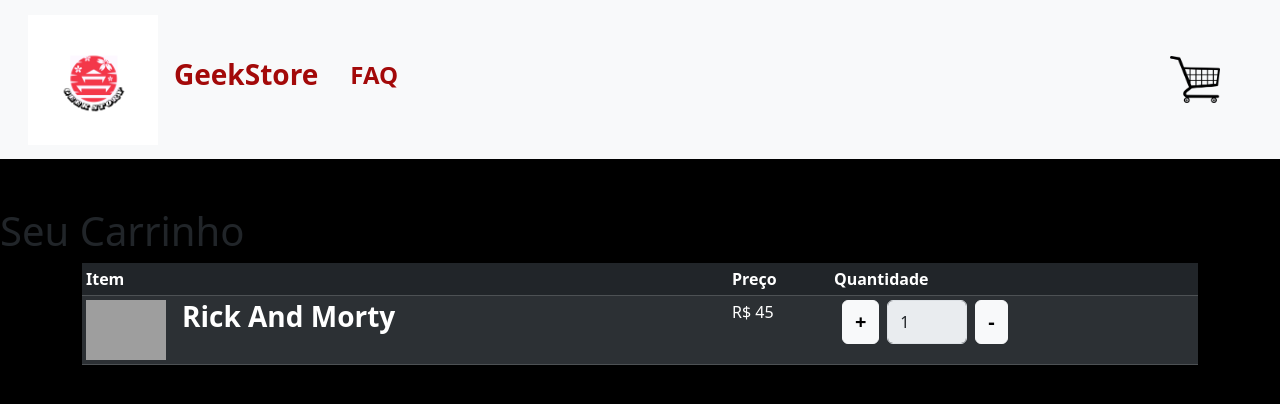
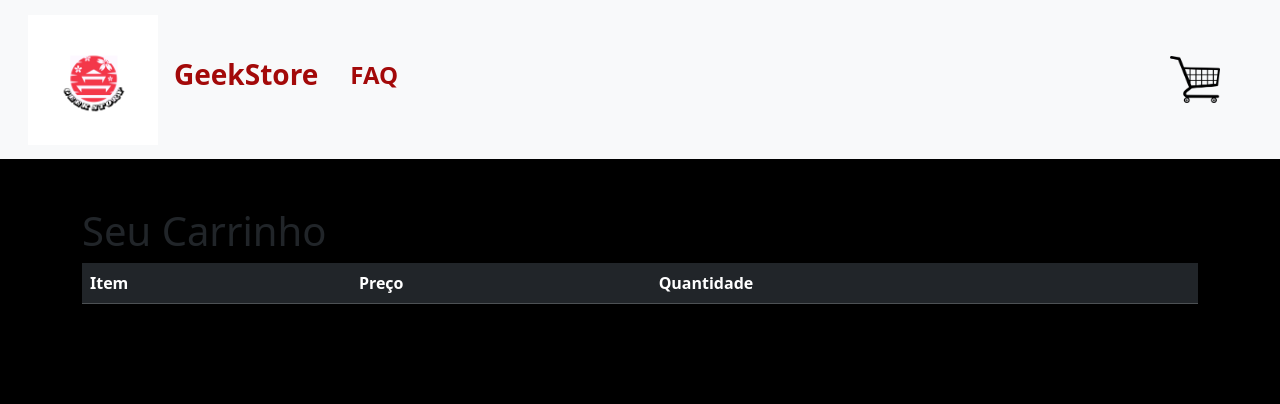
Before and after one commit to Amahitsu/TrabalhoFinal_DesenvolvimentoWeb, a Vue app: page /Carrinho in a window 1280 px wide. Shown: the top 404 px of the page. Built offline with nearby package versions, Linux system fonts and the light colour scheme; grey boxes are pictures that could not be loaded.

Commit message:
alterações no visual e incrementação dos itens no carrinho

```diff
--- /dev/null
+++ b/src/Carrinho.js
@@ -0,0 +1,31 @@
+export default class CarrinhoService {
+    static produtos = this.getProdutos();
+
+    static getProdutos() {
+      const produtos = JSON.parse(localStorage.getItem("produtos"));
+      return produtos ? produtos : [];
+    }
+
+    static saveProdutos(produtos) {
+      localStorage.setItem("produtos", JSON.stringify(produtos));
+    }
+
+    static addProdutosCarrinho(product) {
+      this.produtos.push(product);
+      this.saveProdutos(this.produtos);
+    }
+
+    static deletarProdutoCarrinho(produtoId) {
+      const index = this.produtos.findIndex(
+        (produto) => produto.id === produtoId
+      );
+      this.produtos.splice(index, 1);
+      this.saveProdutos(this.produtos);
+    }
+
+    static updateProduto(produto) {
+      this.deletarProdutoCarrinho(produto.id);
+      this.addProdutosCarrinho(produto);
+    }
+
+  }
--- /dev/null
+++ b/src/Produto.js
@@ -0,0 +1,12 @@
+export default class Produto{
+    constructor (title, imageUrl, imageAlt, produtoDescricao, precoProduto){
+        this.title = title,
+        this.imageUrl = imageUrl,
+        this.imageAlt = imageAlt,
+        this.produtoDescricao = produtoDescricao,
+        this.precoProduto = precoProduto,
+        this.quantidade = 1
+    }
+
+
+}
--- a/src/components/ExibirProduto.vue
+++ b/src/components/ExibirProduto.vue
@@ -1,4 +1,7 @@
 <script setup>
+import CarrinhoService from '../Carrinho';
+import Produto from '../Produto'
+
 import { defineProps } from 'vue'
 const props = defineProps({
   imageUrl: String,
@@ -6,6 +9,12 @@ const props = defineProps({
   imageTitle: String,
   produtoPreco: Number
 })
+
+const produto = new Produto(props.imageTitle, props.imageUrl, props.imageAlt, null, props.produtoPreco);
+function AdicionarCarrinho(){
+  CarrinhoService.addProdutosCarrinho(produto)
+}
+
 </script>
 
 <template>
@@ -16,7 +25,8 @@ const props = defineProps({
     </span>
     <h3 class="d-flex justify-content-center fs-3 fw-bolder"> R$ {{ produtoPreco.toFixed(2) }}</h3>
 
-    <button class="btn btn-danger btn-lg m-3">Comprar</button>
+    <button class="btn btn-danger btn-lg m-3" @click="() => AdicionarCarrinho()">  Comprar</button>
+
 
     <router-link to="/DetalheProduto">
       <button class="btn btn-danger btn-lg m-2">Detalhes</button>
--- a/src/view/Carrinho.vue
+++ b/src/view/Carrinho.vue
@@ -1,12 +1,23 @@
 <script setup>
 import TituloPrincipal from '../components/TituloPrincipal.vue';
+import CarrinhoService from '../Carrinho';
+import { ref } from 'vue';
+
+const produtos = ref([])
+
+function BuscarProdutos() {
+    produtos.value = CarrinhoService.getProdutos();
+    console.log(produtos.value);
+}
+
+BuscarProdutos();
 
 </script>
 
 <template>
-    <titulo-principal title=" Seu Carrinho" />
+    <titulo-principal title=" Seu Carrinho" class=" container " />
     <div class="container">
-        <table class="table table-hover table-striped table-dark table-sm">
+        <table class="table table-hover table-striped table-dark">
             <thead>
                 <tr>
                     <th scope="col">Item</th>
@@ -15,21 +26,26 @@ import TituloPrincipal from '../components/TituloPrincipal.vue';
                 </tr>
             </thead>
             <tbody>
-                <tr>
+                <tr v-for="produto in produtos">
+                    <td>
+                        <div class="d-flex ">
+                            <img class="img-fluid" :src="produto.imageUrl" style="width: 5rem;" :alt="produto.imageAlt">
+                            <h3 class="px-3 fw-bold fs-3">{{ produto.title }}</h3>
+                        </div>
+                    </td>
+                    <td>R$ {{ produto.precoProduto.toFixed(2) }}</td>
                     <td>
                         <div class="d-flex">
-                            <img class="img-fluid" src="https://sm.ign.com/ign_br/tv/r/rick-morty/rick-morty_cs71.jpg"
-                                style="width: 5rem;" alt="">
-                            <h3 class="px-3 fw-bold fs-3">Rick And Morty</h3>
-                        </div>
-                    </td>
-                    <td>R$ 45</td>
-                    <td>
-                        <div class="d-flex">
-                            <button class="btn btn-light mx-2 fw-bolder fs-5">+</button>
-                            <input style="width: 5em;" class="form-control quantity" type="number" value="1" name="" id=""
-                                disabled>
-                            <button class="btn btn-light mx-2 fw-bolder fs-5">-</button>
+                            <button class="btn btn-light mx-2 fw-bolder fs-5" @click="() => {
+                                produto.quantidade++;
+                            }">+</button>
+                            <input style="width: 5em;" class="form-control quantity" type="number"
+                                :value="produto.quantidade" disabled>
+                            <button class="btn btn-light mx-2 fw-bolder fs-5" @click="() => {
+                                if (produto.quantidade > 1) {
+                                    produto.quantidade--;
+                                }
+                            }">-</button>
                         </div>
                     </td>
                 </tr>
--- a/src/view/TelaPrincipal.vue
+++ b/src/view/TelaPrincipal.vue
@@ -1,6 +1,5 @@
 <script setup>
-import TituloPrincipal from "../components/TituloPrincipal.vue";
-import { ref } from "vue";
+import { ref, computed } from "vue";
 import ExibirProduto from "../components/ExibirProduto.vue";
 
 const titulo = ref("Mercado online para mangás");
@@ -18,6 +17,17 @@ const produtos = ref([
   preco: 50.00
 }
 ]);
+
+const filtro = ref('');
+const ProdutosFiltrados = computed(() => {
+    if (filtro.value === '') {
+        return produtos.value;
+    } else {
+        return produtos.value.filter((produto) => {
+            return produto.title.toLowerCase().includes(filtro.value.toLowerCase());
+        });
+    }
+});
 </script>
 
 <template>
@@ -30,16 +40,16 @@ const produtos = ref([
     </div>
 
       <!--campo para buscar o produto-->
-  <div class="container">
+  <div class="container mb-3">
     <div class="d-flex">
-      <input class="form-control" type="text" placeholder="Pesquisar produto" name="" id="">
-      <button class="btn btn-outline-light mx-2">Pesquisar</button>
+      <input v-model="filtro" class="form-control " type="text" placeholder="Pesquisar produto..." name="" id="">
+
     </div>
   </div>
-<br><br>
+
 
     <div class="row">
-      <div class="col-lg-3 col-md-6 col-sm-12" v-for="produto in produtos">
+      <div class="col-lg-3 col-md-6 col-sm-12" v-for="produto in ProdutosFiltrados">
         <ExibirProduto
           :imageTitle="produto.title"
           :imageUrl="produto.url"
```
